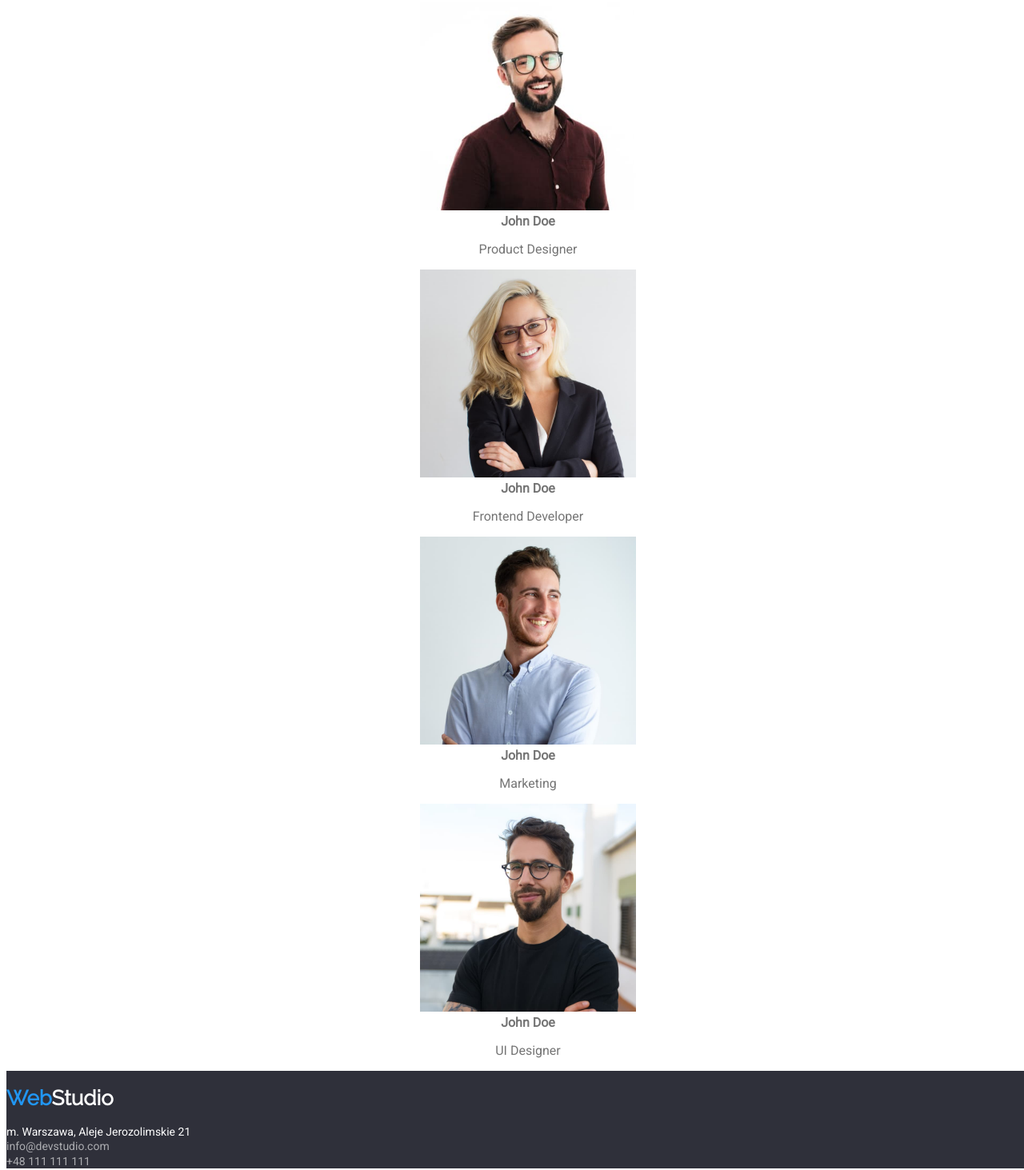
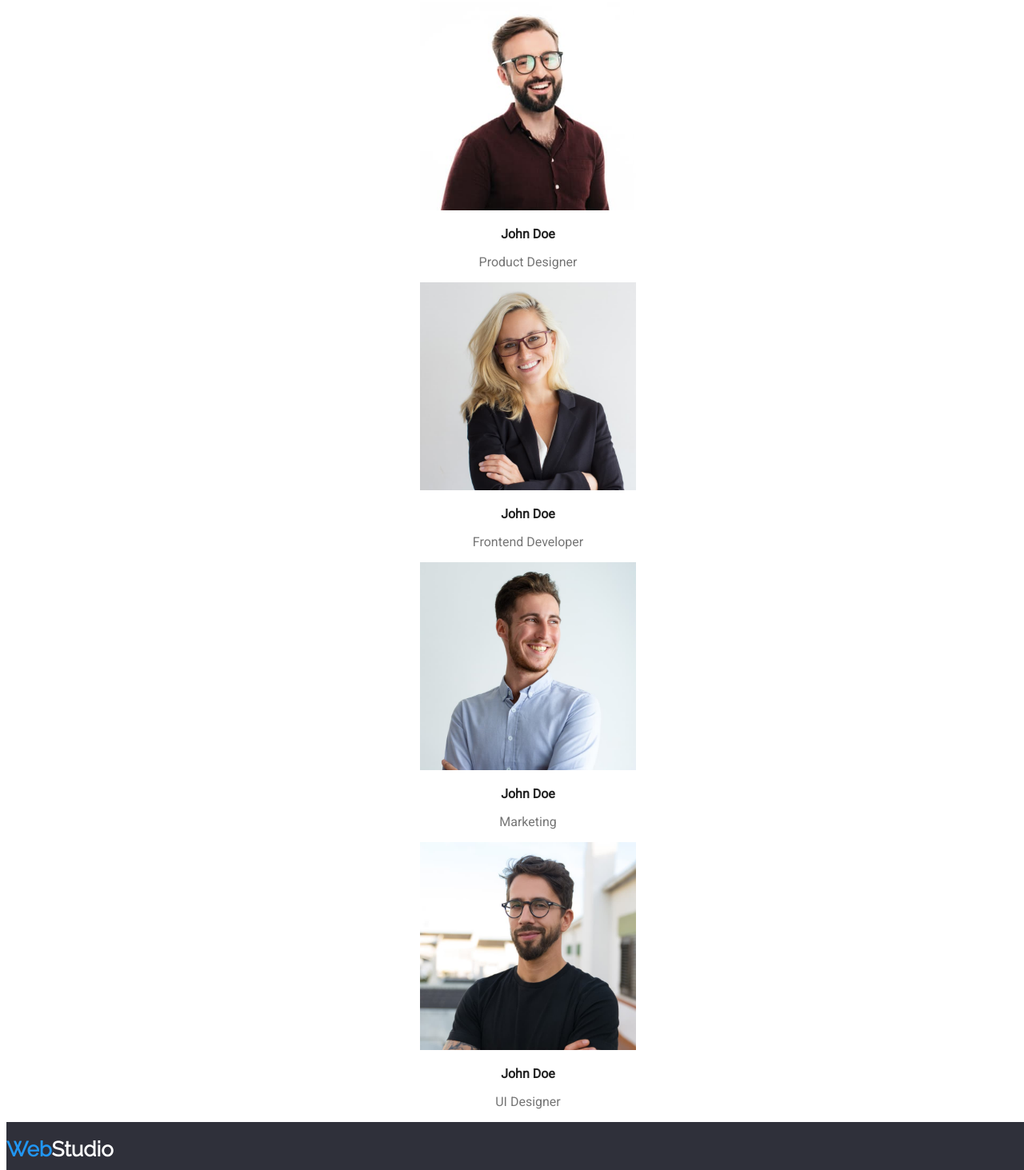
Before and after one commit to Gugiet/goit-markup-hw-02, a plain HTML site: page index.html in a window 1280 px wide. Shown: the part 1597-3060 px from the top of the page at 80% size. Drawn offline with Linux system fonts and the light colour scheme.

Commit message:
Update index.html
dodano klasę john-doe

```diff
--- a/index.html
+++ b/index.html
@@ -131,7 +131,7 @@ Buttony na portfolio pogrupuj za pomocą ul oraz li, usuń text-decoration z but
                 height="260"
               />
               <figcaption>
-                <b> John Doe</b>
+                <p class="john-doe">John Doe</p>
                 <p class="member-text">Product Designer</p>
               </figcaption>
             </figure>
@@ -146,7 +146,7 @@ Buttony na portfolio pogrupuj za pomocą ul oraz li, usuń text-decoration z but
                 height="260"
               />
               <figcaption>
-                <b>John Doe</b>
+                <p class="john-doe">John Doe</p>
                 <p class="member-text">Frontend Developer</p>
               </figcaption>
             </figure>
@@ -161,7 +161,7 @@ Buttony na portfolio pogrupuj za pomocą ul oraz li, usuń text-decoration z but
                 height="260"
               />
               <figcaption>
-                <b>John Doe</b>
+                <p class="john-doe">John Doe</p>
                 <p class="member-text">Marketing</p>
               </figcaption>
             </figure>
@@ -176,7 +176,7 @@ Buttony na portfolio pogrupuj za pomocą ul oraz li, usuń text-decoration z but
                 height="260"
               />
               <figcaption>
-                <b>John Doe</b>
+                <p class="john-doe">John Doe</p>
                 <p class="member-text">UI Designer</p>
               </figcaption>
             </figure>
```
